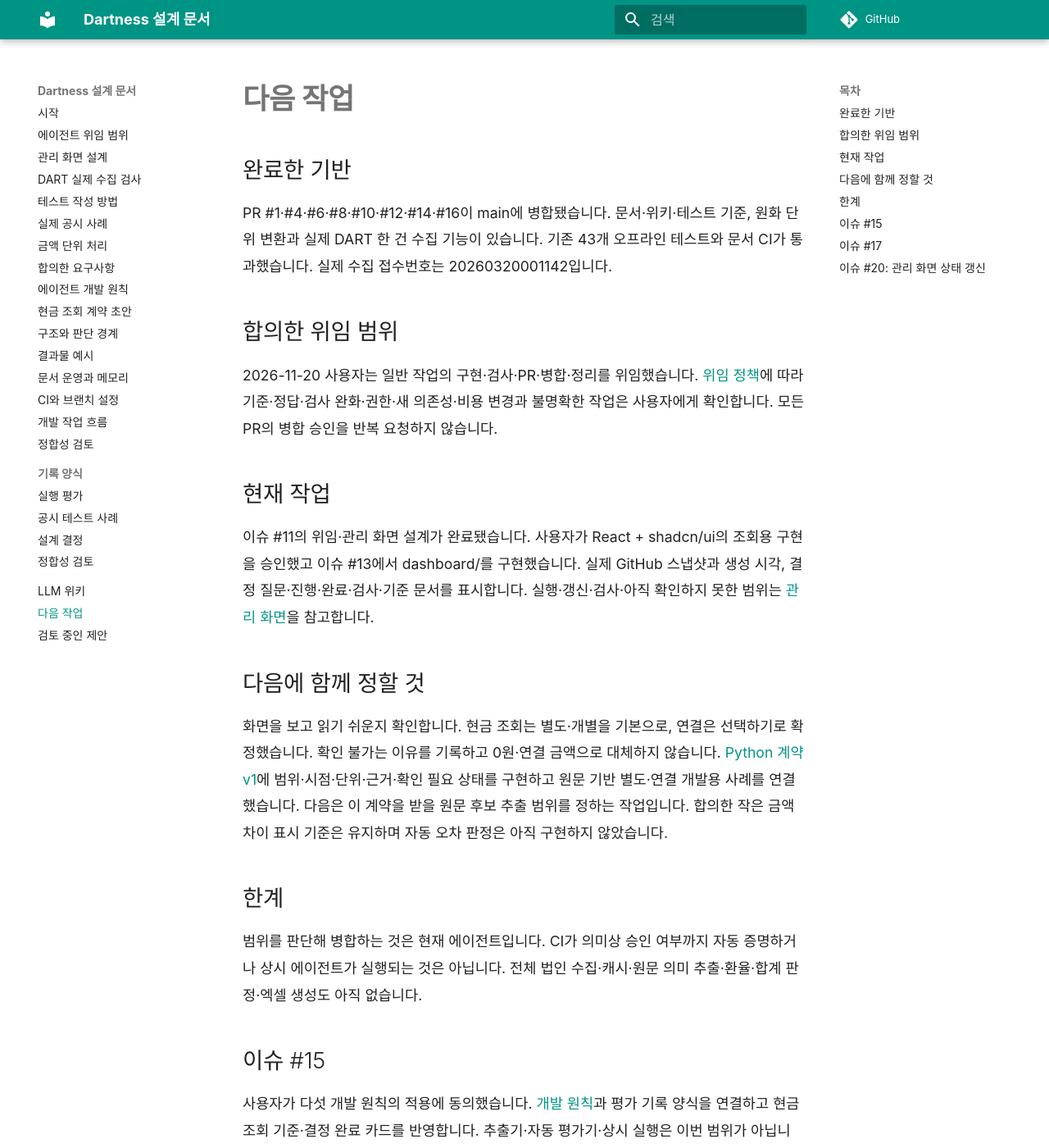
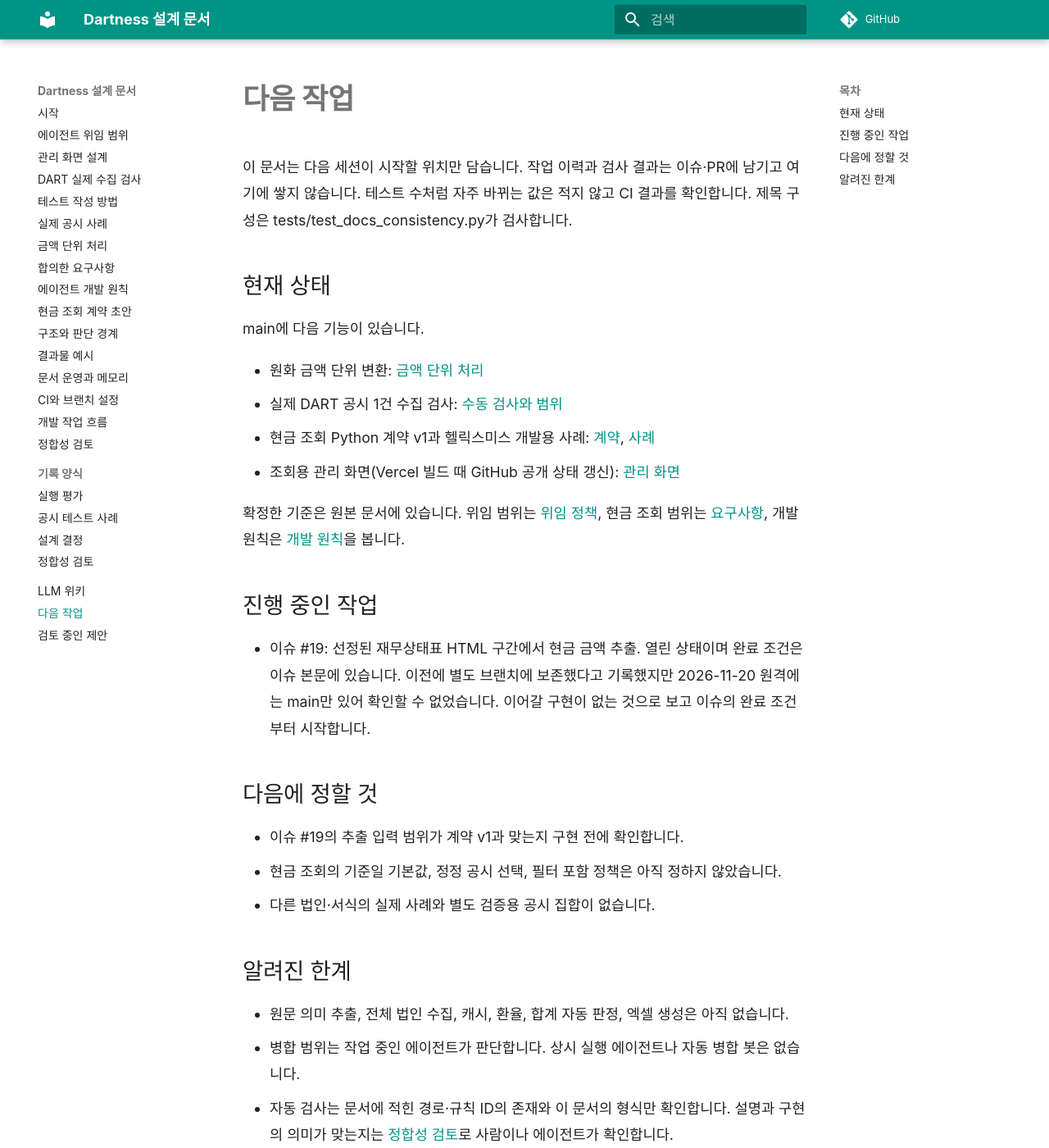
Before and after one commit to YUJAEYUN/Dartness, an MkDocs documentation site: the page built from docs/work-state.md, in a window 1280 px wide and 1400 px high. Shown: the whole window at 82% size. Built offline with MkDocs 1.6.1 and Material for MkDocs 9.7.7, drawn with Linux system fonts in a browser that asks for light colours; comment, search, counter and statistics services are not loaded; some of the changed text lies outside the part shown.

Commit message:
docs: 문서 경로·규칙 ID 검사와 작업 상태 형식 정리 (#23)
문서에 적은 저장소 경로와 규칙 ID의 존재, work-state.md 제목 구성을
기존 pytest에서 검사합니다. 검사가 찾은 잘못된 경로를 고치고
work-state.md를 현재 상태만 담는 형식으로 바꿨습니다.


Claude-Session: https://claude.ai/code/session_01SFNVZo1LABcSz8jgpRx5fh

Co-authored-by: Claude <noreply@anthropic.com>

```diff
--- a/docs/documentation.md
+++ b/docs/documentation.md
@@ -40,6 +40,8 @@ Dartness에는 가벼운 원본 지도와 작업 상태부터 적용합니다.
 
 CI는 엄격한 문서 빌드로 탐색 구성·내부 문서 링크를 검사합니다. Mermaid 구문 렌더링, 외부 링크의 최신 상태, 설명과 구현의 의미 일치까지 보장하지 않습니다.
 
+tests/test_docs_consistency.py는 기존 pytest 안에서 세 가지를 검사합니다. 문서에 적은 저장소 경로(src/, tests/, dashboard/, docs/, .github/로 시작)가 실제로 있는지, 문서·코드·테스트에 쓴 규칙 ID가 [정합성 검토](consistency.md)에 정의돼 있는지, [작업 상태](work-state.md)가 정한 제목 구성을 유지하는지입니다. 빌드 결과물인 dashboard/dist/만 예외로 둡니다. 경로가 존재해도 그 파일이 설명과 같은 동작을 하는지는 확인하지 않습니다. 같은 이름의 브랜치처럼 경로가 아닌 문자열도 경로로 읽으므로, 이런 이름은 문서에 그대로 쓰지 않습니다.
+
 주간 예약 작업은 문서 빌드를 다시 실행합니다. 의미 차이는 에이전트·사람이 확인하며 자동 덮어쓰기는 하지 않습니다. 아직 조회 엔진이 없어 코드 계약 정합성 검사는 구현하지 않았습니다.
 
 ## 로컬 사용과 게시
--- a/docs/work-state.md
+++ b/docs/work-state.md
@@ -1,37 +1,31 @@
 # 다음 작업
 
-## 완료한 기반
+이 문서는 다음 세션이 시작할 위치만 담습니다. 작업 이력과 검사 결과는 이슈·PR에 남기고 여기에 쌓지 않습니다. 테스트 수처럼 자주 바뀌는 값은 적지 않고 CI 결과를 확인합니다. 제목 구성은 tests/test_docs_consistency.py가 검사합니다.
 
-PR #1·#4·#6·#8·#10·#12·#14·#16이 main에 병합됐습니다. 문서·위키·테스트 기준, 원화 단위 변환과 실제 DART 한 건 수집 기능이 있습니다. 기존 43개 오프라인 테스트와 문서 CI가 통과했습니다. 실제 수집 접수번호는 20260320001142입니다.
+## 현재 상태
 
-## 합의한 위임 범위
+main에 다음 기능이 있습니다.
 
-2026-11-20 사용자는 일반 작업의 구현·검사·PR·병합·정리를 위임했습니다. [위임 정책](delegation.md)에 따라 기준·정답·검사 완화·권한·새 의존성·비용 변경과 불명확한 작업은 사용자에게 확인합니다. 모든 PR의 병합 승인을 반복 요청하지 않습니다.
+- 원화 금액 단위 변환: [금액 단위 처리](amounts.md)
+- 실제 DART 공시 1건 수집 검사: [수동 검사와 범위](dart-live-check.md)
+- 현금 조회 Python 계약 v1과 헬릭스미스 개발용 사례: [계약](cash-query-contract.md), [사례](cases/helixmith-cash.md)
+- 조회용 관리 화면(Vercel 빌드 때 GitHub 공개 상태 갱신): [관리 화면](management-screen.md)
 
-## 현재 작업
+확정한 기준은 원본 문서에 있습니다. 위임 범위는 [위임 정책](delegation.md), 현금 조회 범위는 [요구사항](requirements.md#cash-scope), 개발 원칙은 [개발 원칙](engineering-principles.md)을 봅니다.
 
-이슈 #11의 위임·관리 화면 설계가 완료됐습니다. 사용자가 React + shadcn/ui의 조회용 구현을 승인했고 이슈 #13에서 dashboard/를 구현했습니다. 실제 GitHub 스냅샷과 생성 시각, 결정 질문·진행·완료·검사·기준 문서를 표시합니다. 실행·갱신·검사·아직 확인하지 못한 범위는 [관리 화면](management-screen.md)을 참고합니다.
+## 진행 중인 작업
 
-## 다음에 함께 정할 것
+- 이슈 #19: 선정된 재무상태표 HTML 구간에서 현금 금액 추출. 열린 상태이며 완료 조건은 이슈 본문에 있습니다. 이전에 별도 브랜치에 보존했다고 기록했지만 2026-11-20 원격에는 main만 있어 확인할 수 없었습니다. 이어갈 구현이 없는 것으로 보고 이슈의 완료 조건부터 시작합니다.
 
-화면을 보고 읽기 쉬운지 확인합니다. 현금 조회는 별도·개별을 기본으로, 연결은 선택하기로 확정했습니다. 확인 불가는 이유를 기록하고 0원·연결 금액으로 대체하지 않습니다. [Python 계약 v1](cash-query-contract.md)에 범위·시점·단위·근거·확인 필요 상태를 구현하고 원문 기반 별도·연결 개발용 사례를 연결했습니다. 다음은 이 계약을 받을 원문 후보 추출 범위를 정하는 작업입니다. 합의한 작은 금액 차이 표시 기준은 유지하며 자동 오차 판정은 아직 구현하지 않았습니다.
+## 다음에 정할 것
 
-## 한계
+- 이슈 #19의 추출 입력 범위가 계약 v1과 맞는지 구현 전에 확인합니다.
+- 현금 조회의 기준일 기본값, 정정 공시 선택, 필터 포함 정책은 아직 정하지 않았습니다.
+- 다른 법인·서식의 실제 사례와 별도 검증용 공시 집합이 없습니다.
 
-범위를 판단해 병합하는 것은 현재 에이전트입니다. CI가 의미상 승인 여부까지 자동 증명하거나 상시 에이전트가 실행되는 것은 아닙니다. 전체 법인 수집·캐시·원문 의미 추출·환율·합계 판정·엑셀 생성도 아직 없습니다.
+## 알려진 한계
 
-## 이슈 #15
-
-사용자가 다섯 개발 원칙의 적용에 동의했습니다. [개발 원칙](engineering-principles.md)과 평가 기록 양식을 연결하고 현금 조회 기준·결정 완료 카드를 반영합니다. 추출기·자동 평가기·상시 실행은 이번 범위가 아닙니다. Vercel 배포를 사용하기로 했으며 실제 배포 URL은 아직 확인하지 못했습니다.
-
-## 이슈 #17
-
-현금 계약 생성 시 검증과 계약 테스트를 추가했습니다. 기존 연결 정답은 보존하고 같은 KIND 원문에서 별도 금액을 새 개발용 사례로 확인했습니다. 원문 자동 추출·외부 JSON 역직렬화·별도 검증용 공시 집합은 아직 없습니다.
-
-사용자가 운영 화면 접속을 확인했고 초기 단계의 모바일·클릭 등 상세 UI 검토는 보류하기로 했습니다. 이슈 #13은 이 합의와 Vercel 배포 성공을 기록하고 종료했습니다. UI 빌드·타입·핵심 데이터 검사는 유지하며 에이전트가 브라우저 검증을 했다고 표시하지 않습니다.
-
-## 이슈 #20: 관리 화면 상태 갱신
-
-화면의 이슈 #13이 종료 후에도 진행 중이던 원인은 최초 JSON을 그대로 배포했기 때문입니다. Vercel 빌드 때 공식 공개 API로 스냅샷을 갱신하도록 수정합니다. 실시간 조회가 아니며 이슈 변경만으로 배포가 자동 발생하는 것은 아닙니다. 토큰·쓰기 권한·정기 실행을 추가하지 않습니다. 조회 실패는 배포 빌드 실패로 처리합니다.
-
-이슈 #19의 현금 표 추출 작업은 별도 브랜치에 보존하고, 이 표시 오류를 먼저 해결합니다.
+- 원문 의미 추출, 전체 법인 수집, 캐시, 환율, 합계 자동 판정, 엑셀 생성은 아직 없습니다.
+- 병합 범위는 작업 중인 에이전트가 판단합니다. 상시 실행 에이전트나 자동 병합 봇은 없습니다.
+- 자동 검사는 문서에 적힌 경로·규칙 ID의 존재와 이 문서의 형식만 확인합니다. 설명과 구현의 의미가 맞는지는 [정합성 검토](consistency.md)로 사람이나 에이전트가 확인합니다.
+- 관리 화면의 모바일·클릭 상세 검토는 사용자와 합의해 보류했습니다.
```
Also changed, not shown: AGENTS.md (+1 -1 lines), docs/ci.md (+1 -1 lines), docs/consistency.md (+2 -2 lines), docs/wiki/index.md (+2 -2 lines), 1 other file.
